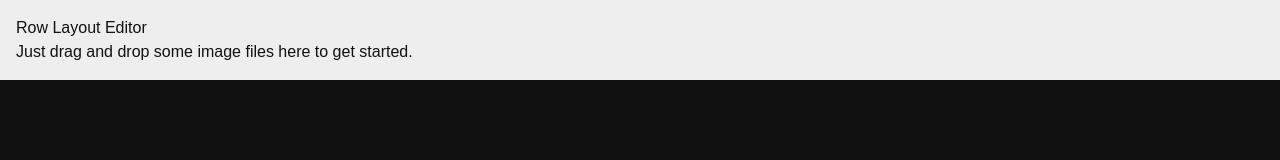
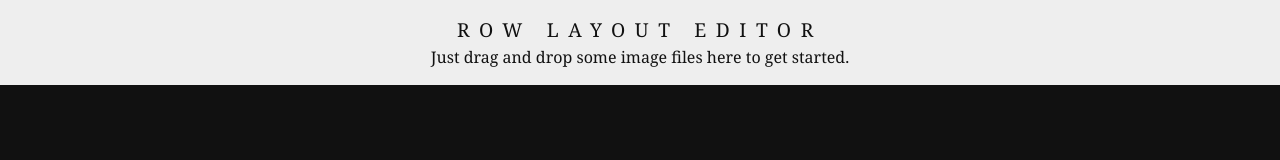
Before and after one commit to kristianhentschel/row-layout-editor, a plain HTML site: page index.html in a window 1280 px wide. Drawn offline with Linux system fonts and the light colour scheme.

Commit message:
Rename rowmodel to model, minor style changes.

```diff
--- a/js/script.js
+++ b/js/script.js
@@ -2,12 +2,12 @@ $("document").ready(function($) {
 /******************************
  * Row Model, stores rows (duh)
  ******************************/
-    var RowModel = function() {
+    var Model = function() {
         this.rows = [];
     }
 
-    RowModel.prototype.get = function(index) {
-        console.log("RowModel.get", index);
+    Model.prototype.get = function(index) {
+        console.log("Model.get", index);
         if (index < this.rows.length) {
             return this.rows[index];
         } else {
@@ -18,7 +18,7 @@ $("document").ready(function($) {
     /**
      * Inserts a new row before the n'th row, and populates it with the given array of images.
      */
-    RowModel.prototype.create = function(beforeIndex, images) {
+    Model.prototype.create = function(beforeIndex, images) {
         var newRow = {
             images: images.slice()
         }
@@ -29,15 +29,15 @@ $("document").ready(function($) {
     /**
      * Removes the n'th row from the model.
      */
-    RowModel.prototype.remove = function(rowIndex) {
+    Model.prototype.remove = function(rowIndex) {
         this.rows.splice(rowIndex, 1);
     }
 
     /**
      * Removes from the n'th row the m'th image
      */
-    RowModel.prototype.removeImage = function(rowIndex, imageIndex) {
-        console.log("RowModel.removeImage", rowIndex, imageIndex);
+    Model.prototype.removeImage = function(rowIndex, imageIndex) {
+        console.log("Model.removeImage", rowIndex, imageIndex);
         var row = this.get(rowIndex);
         var image = row.images.splice(imageIndex, 1)[0];
         return image;
@@ -46,12 +46,12 @@ $("document").ready(function($) {
     /**
      * Inserts into the n'th row, the given image at position m.
      */
-    RowModel.prototype.insertImage = function(rowIndex, beforeIndex, image) {
+    Model.prototype.insertImage = function(rowIndex, beforeIndex, image) {
         var row = this.get(rowIndex);
         row.images.splice(beforeIndex, 0, image);
     }
 
-    RowModel.prototype.getNumRows = function() {
+    Model.prototype.getNumRows = function() {
         return this.rows.length;
     }
 
@@ -429,7 +429,7 @@ $("document").ready(function($) {
  * Application
  *************/
 
-var m = new RowModel();
+var m = new Model();
 var v = new LayoutView();
 var c = new Controller(m, v);
 
--- a/style/style.css
+++ b/style/style.css
@@ -51,7 +51,8 @@ table {
 body {
     color: #eee;
     line-height:1.5;
-    font-family:sans-serif;
+    font-family:Georgia, serif;
+    font-weight:100;
     background-color:#111;
 }
 
@@ -62,6 +63,16 @@ body {
 
     background-color:#eee;
     color:#111;
+
+
+    text-align:center;
+}
+
+h1 {
+    text-transform: uppercase;
+    letter-spacing:.5em;
+    font-size:1.2em;
+    font-weight:300;
 }
 
 /* Temp image details Styles */
@@ -91,7 +102,6 @@ body {
 .row img {
     position:absolute;
     top:0;
-    width:25%;
     display:block;
 }
 
```
